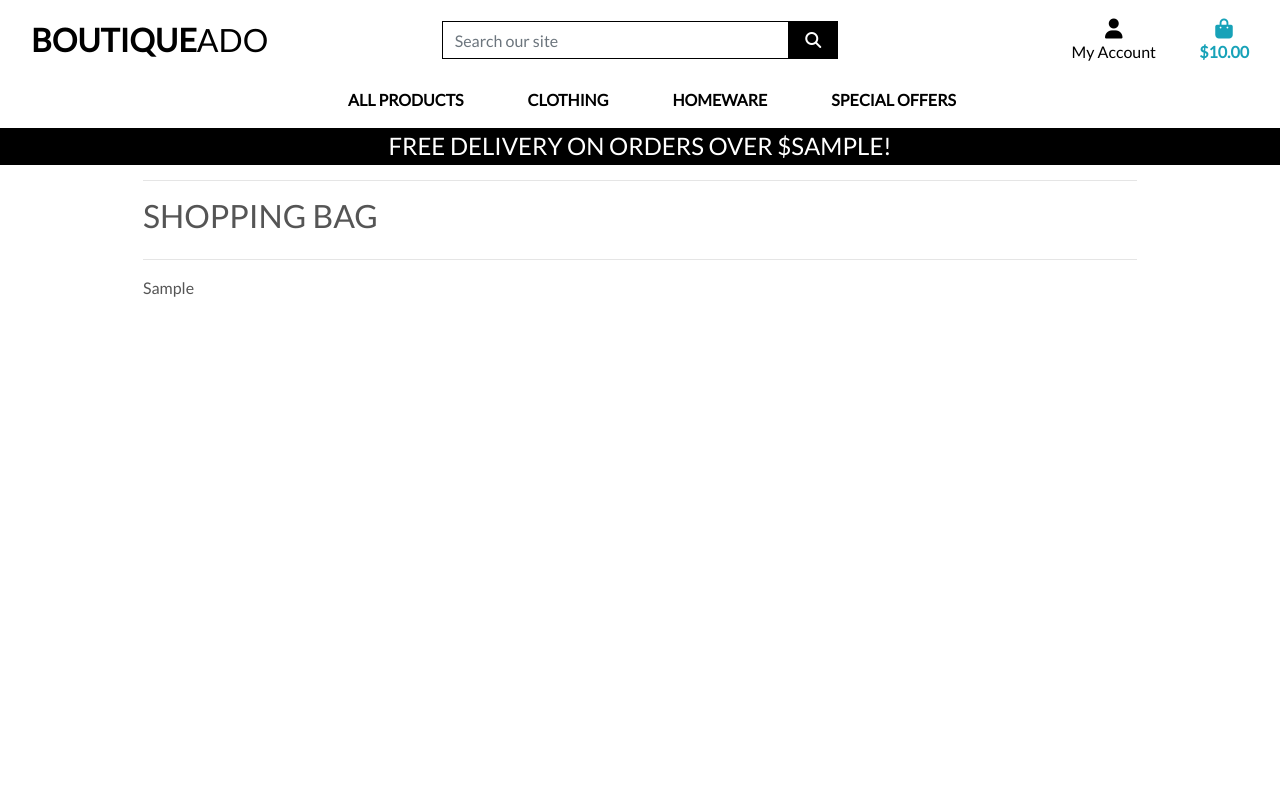
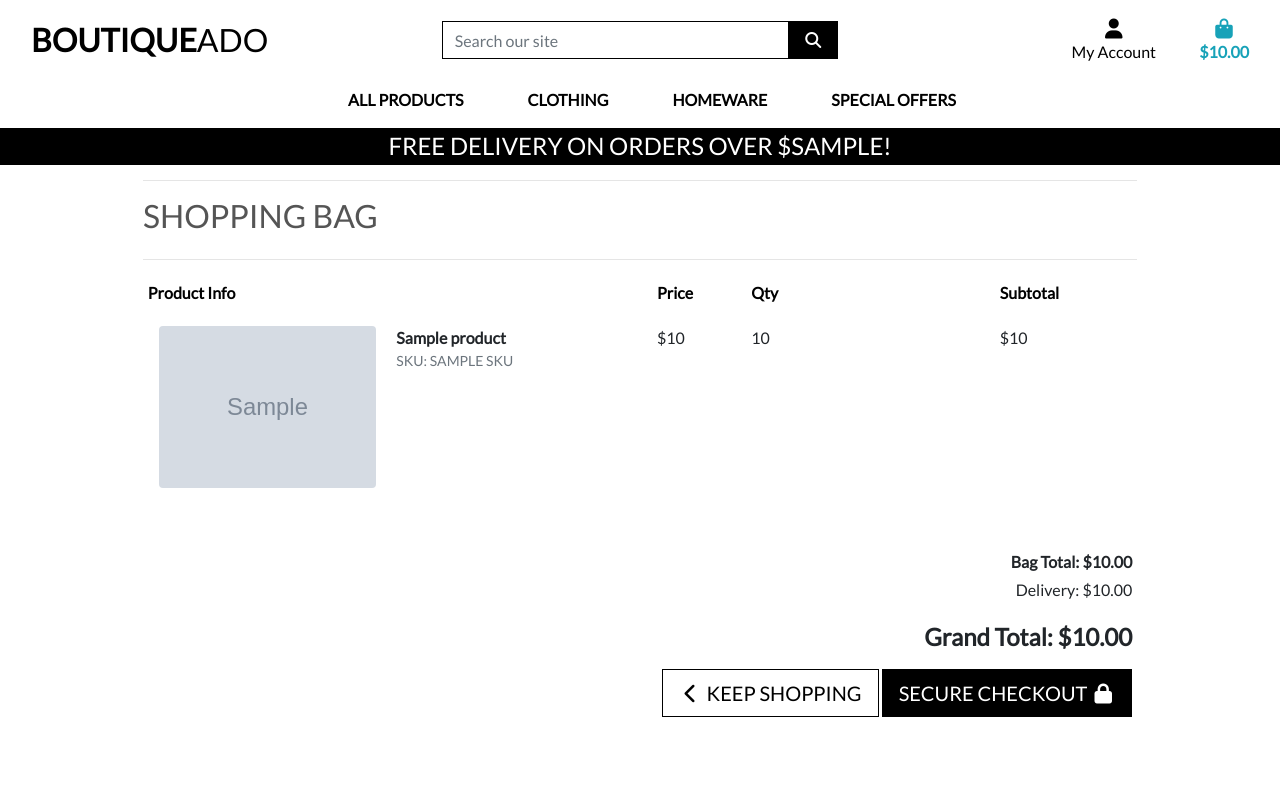
Before and after one commit to antoniog675/boutique-ado, a Django app: template bag/templates/bag/bag.html in a window 1280 px wide. Run offline with Django 3.2, Linux system fonts and the light colour scheme; the template is opened without the code that fills it: most values are stand-ins (such as "Sample title", 1, 10 or a date in 2020); grey boxes marked "Sample" are stand-in pictures; some libraries are stand-ins or nearby versions.

Commit message:
updated bag template, users able to view items added to bag

```diff
--- a/bag/templates/bag/bag.html
+++ b/bag/templates/bag/bag.html
@@ -25,7 +25,66 @@
             <div class="col">
                 {% if bag_items %}
                     <div class="table-responsive rounded">
-                        {{ bag_items }}
+                        <table class="table table-sm table-borderless">
+                            <thead class="text-black">
+                                <tr>
+                                    <th scope="col">Product Info</th>
+                                    <th scope="col"></th>
+                                    <th scope="col">Price</th>
+                                    <th scope="col">Qty</th>
+                                    <th scope="col">Subtotal</th>
+                                </tr>
+                            </thead>
+
+                            {% for item in bag_items %}
+                            <tr>
+                                <td class="p-3 w-25">
+                                    <img src="{{ item.product.image.url }}" alt="Image of product" class="img-fluid rounded">
+                                </td>
+                                <td class="py-3">
+                                    <p class="my-0"><strong>{{ item.product.name }}</strong></p>
+                                    <p class="my-0 small text-muted">SKU: {{ item.product.sku|upper }}</p>
+                                </td>
+                                <td class="py-3">
+                                    <p class="my-0">${{ item.product.price }}</p>
+                                </td>
+                                <td class="py-3 w-25">
+                                    <p class="my-0">{{ item.quantity }}</p>
+                                </td>
+                                <td class="py-3">
+                                    <p class="my-0">${{ item.product.price }}</p>
+                                </td>
+                            </tr>
+                            {% endfor %}
+                            <tr>
+                                <td colspan="5" class="pt-5 text-right">
+                                    <h6><strong>Bag Total: ${{ total|floatformat:2 }}</strong></h6>
+                                    <h6>Delivery: ${{ delivery|floatformat:2 }}</h6>
+                                    <h4 class="mt-4"><strong>Grand Total: ${{ grand_total|floatformat:2 }}</strong></h4>
+                                    {% if free_delivery_delta > 0 %}
+                                        <p class="mb-1 text-danger">
+                                            You could get free delivery by spending just <strong>${{ free_delivery_delta }}</strong> more!
+                                        </p>
+                                    {% endif %}
+                                </td>
+                            </tr>
+                            <tr>
+                                <td colspan="5" class="text-right">
+                                    <a href="{% url 'products' %}" class="btn btn-outline-black rounded-0 btn-lg">
+                                        <span class="icon">
+                                            <i class="fas fa-chevron-left"></i>
+                                        </span>
+                                        <span class="text-uppercase">Keep Shopping</span>
+                                    </a>
+                                    <a href="" class="btn btn-black rounded-0 btn-lg">
+                                        <span class="text-uppercase">Secure Checkout</span>
+                                        <span class="icon">
+                                            <i class="fas fa-lock"></i>
+                                        </span>
+                                    </a>
+                                </td>
+                            </tr>
+                        </table>
                     </div>
                 {% else %}
                     <p class="lead mb-5">Your bag is empty.</p>
```
